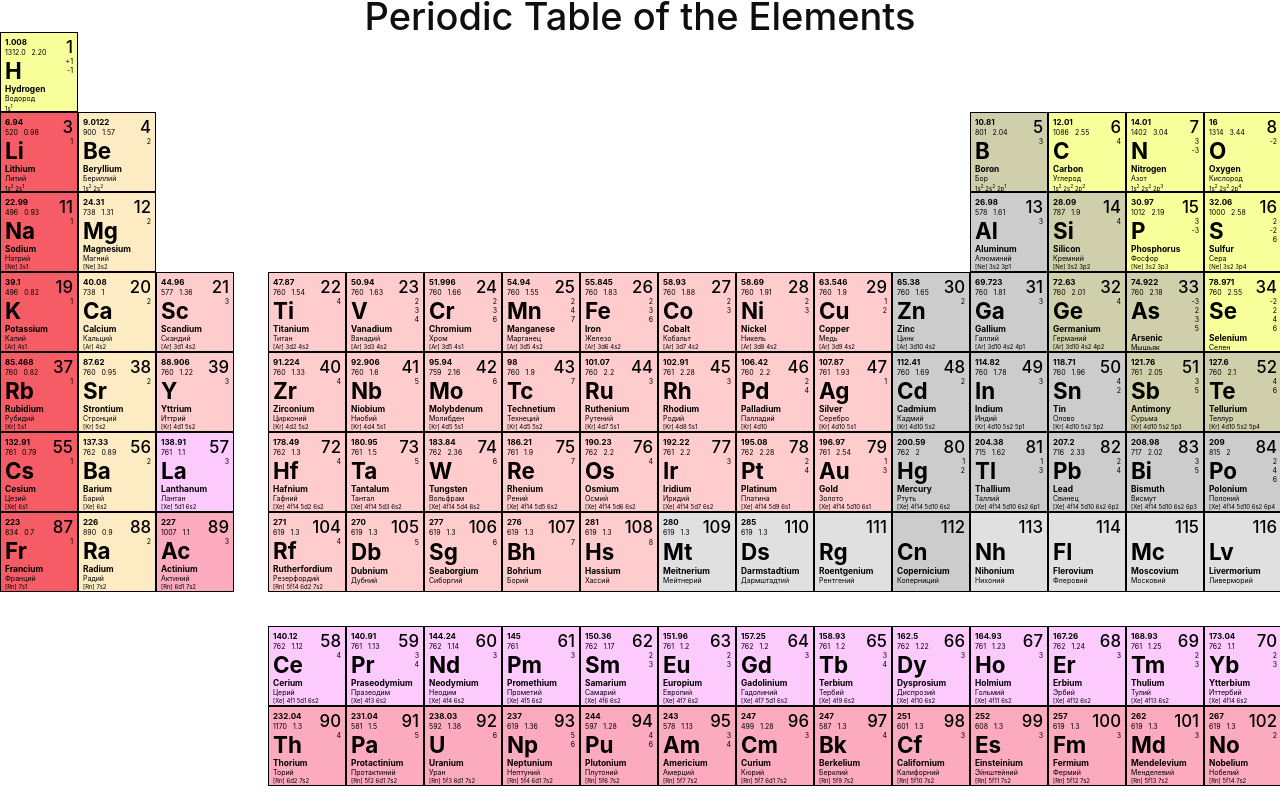
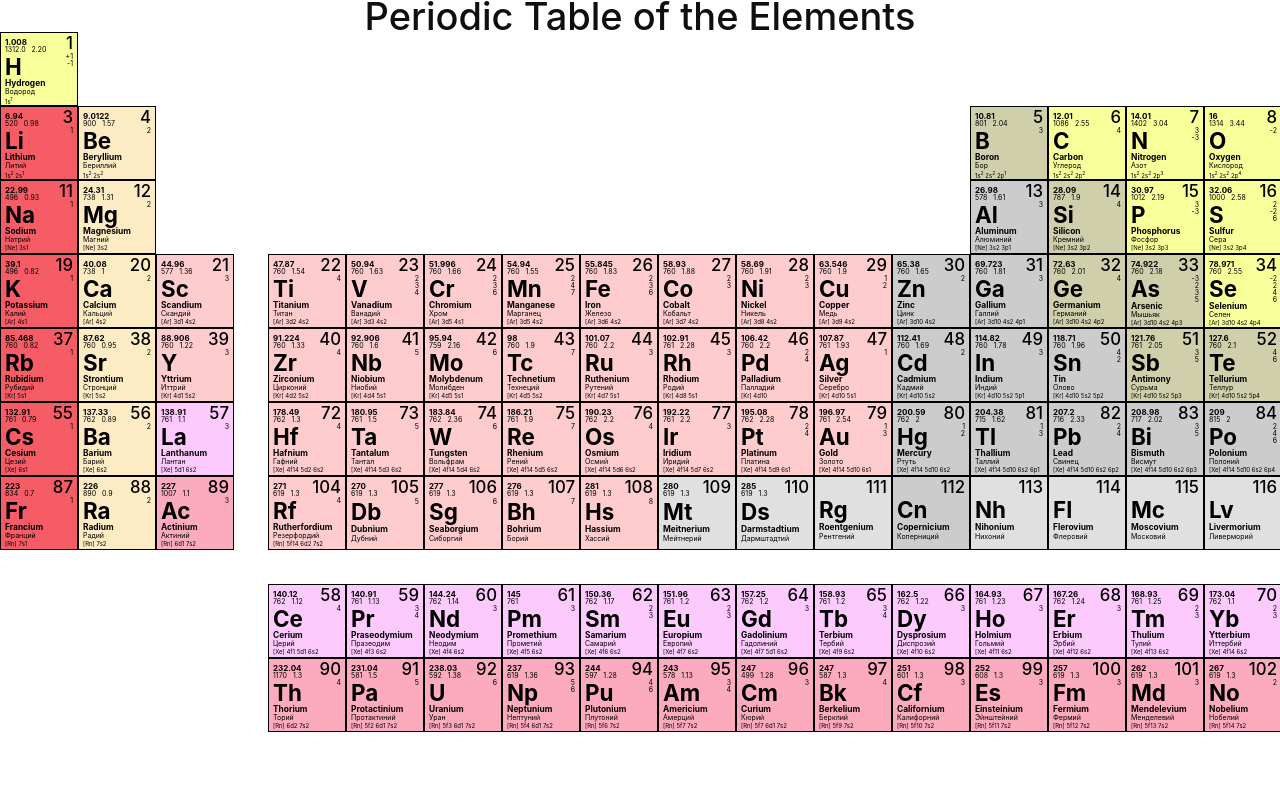
Before and after one commit to cyberkesa/Mendeleev, a React (Create React App) app: page / in a window 1280 px wide. Shown: the top 800 px of the page. Built offline with nearby package versions, Linux system fonts and the light colour scheme.

Commit message:
Fix line-height

```diff
--- a/src/PeriodicTable.css
+++ b/src/PeriodicTable.css
@@ -11,7 +11,7 @@
   padding: 4px;
   cursor: pointer;
   width: 68px;
-  height: 70px;
+  height: 64px;
   position: relative;
   display: grid;
 }
@@ -32,6 +32,7 @@
 }
 
 .ionization-energy {
+  line-height: 80%;
   text-align: left;
 }
 
@@ -49,22 +50,26 @@
 
 .oxidation-states {
   text-align: right;
+  line-height: 7px;
   grid-row: span 2;
   grid-column: 3;
 }
 
 .atomic {
   display: flex;
+
   grid-row: 2;
 }
 
 .electronegativity {
+  line-height: 80%;
   margin-left: 6px;
 }
 
 .atomic-number {
   font-size: 2.4em;
   text-align: right;
+  line-height: 80%;
   font-weight: 500;
   grid-row: span 2;
   grid-column: 3;
@@ -82,6 +87,7 @@
   text-align: left;
   font-weight: bold;
   grid-row: 5;
+  line-height: 90%;
   grid-column: span 3;
 }
 
@@ -97,5 +103,6 @@
   font-weight: bold;
   font-size: 3.2em;
   grid-row: 3;
+  /* line-height: 90%; */
   grid-column: 1;
 }
```
